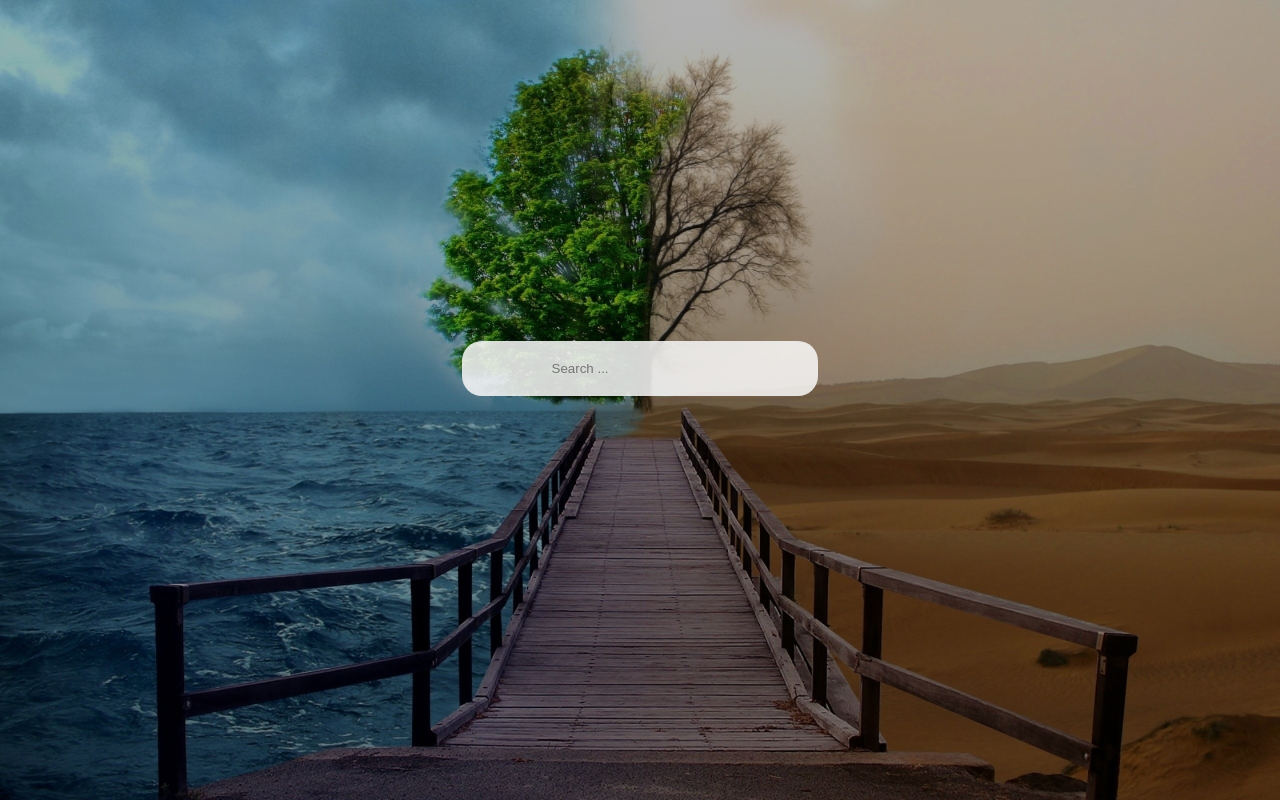
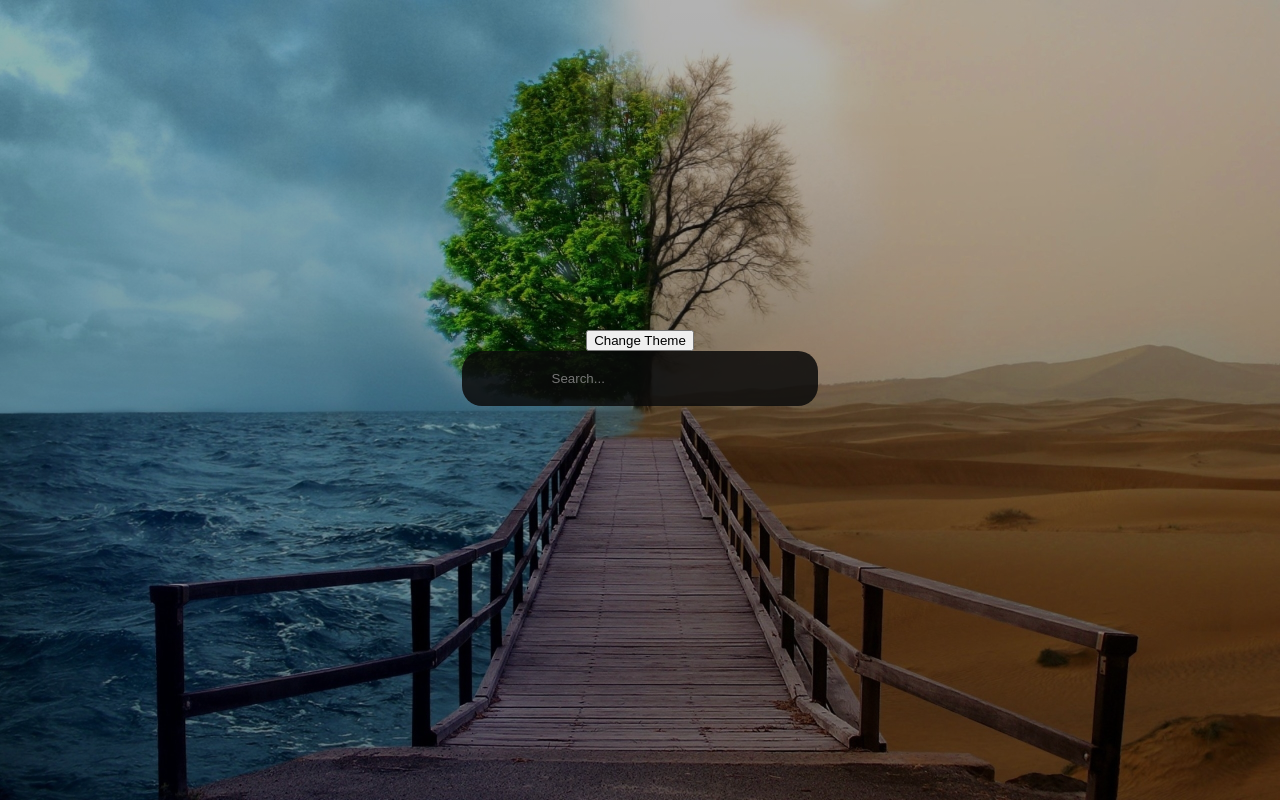
Before and after one commit to SantiagoRivanegra/Weather_PWA, a React (Create React App) app: page / in a window 1280 px wide. Built offline with nearby package versions, Linux system fonts and the light colour scheme; the HTML template or start-up script is replaced by a standard one.

Commit message:
Theme test

```diff
--- a/src/App.css
+++ b/src/App.css
@@ -20,23 +20,46 @@ html, body, #root {
   flex-direction: column;
 }
 
-.search {
+#ON.search {
   outline: none;
   padding: 20px 7%;
   border-radius: 20px;
   border: none;
   margin-bottom: 5%;
-  background: rgba(250, 250, 250, 0.85);
+  color: #1e2432;
+  background: rgba(250, 250, 250, 0.678);
 }
 
-.city {
+#OFF.search {
+  outline: none;
+  padding: 20px 7%;
+  border-radius: 20px;
+  border: none;
+  margin-bottom: 5%;
+  color: #aeb6c9;
+  background: rgba(10, 10, 10, 0.85);
+}
+
+#ON.city {
   display: flex;
   align-items: center;
   justify-content: center;
   flex-direction: column;
   padding: 40px 8%;
   border-radius: 20px;
-  background: rgba(250, 250, 250, 0.85);
+  background: rgba(250, 250, 250, 0.5);
+  box-shadow: 10px 10px 5px 0px rgba(15, 15, 15, 0.404);
+}
+
+#OFF.city {
+  display: flex;
+  align-items: center;
+  justify-content: center;
+  flex-direction: column;
+  padding: 40px 8%;
+  border-radius: 20px;
+  color: #aeb6c9;
+  background: rgba(10, 10, 10, 0.85);
   box-shadow: 10px 10px 5px 0px rgba(15, 15, 15, 0.404);
 }
 
@@ -46,11 +69,19 @@ p {
   letter-spacing: 0.05em;
 }
 
-.city-temp {
+#ON.city-temp {
   font-size: 5rem;
   font-weight: bold;
   margin-top: 10px;
   color: #1e2432;
+  text-align: center;
+}
+
+#OFF.city-temp {
+  font-size: 5rem;
+  font-weight: bold;
+  margin-top: 10px;
+  color: #aeb6c9;
   text-align: center;
 }
 
@@ -76,7 +107,14 @@ p {
   height: 100px;
 }
 
-.info {
+#ON.info {
+  display: flex;
+  flex-direction: column;
+  align-items: center;
+}
+
+#OFF.info {
+  color: #fff;
   display: flex;
   flex-direction: column;
   align-items: center;
--- a/src/App.js
+++ b/src/App.js
@@ -16,21 +16,31 @@ const App = () => {
     }
   }
 
+  const [light, setLight] = useState("OFF")
+  function handleLight(e){
+    e.preventDefault(e);
+    light === "OFF" ? setLight("ON") : setLight("OFF");
+  }
+
   return (
     <div className="main-container">
-      <input type='text' className='search' placeholder='Search ...' value={query} onChange={(e) => setQuery(e.target.value)} onKeyPress={search} />
+      <div  className = "container" id = {light}>
+              <button className = "indicator" onClick={e => handleLight(e)}>Change Theme</button>
+      </div>
+      {console.log(light)}
+      <input type='text' className='search' placeholder='Search...' value={query} id={light} onChange={(e) => setQuery(e.target.value)} onKeyPress={search} />
       {weather.main && (
-        <div className="city">
-          <h2 className="city-name">
+        <div className="city" id = {light}>
+          <h2 className="city-name" id = {light}>
             <span>{weather.name}</span>
             <sup>{weather.sys.country}</sup>
           </h2>
-          <div className="city-temp">
+          <div className="city-temp"id = {light}>
             {Math.round(weather.main.temp)}
             <sup>&deg;C</sup>
           </div>
           <div className="info">
-              <img className="city-icon" src={`https://openweathermap.org/img/wn/${weather.weather[0].icon}@2x.png`} alt={weather.weather[0].description} />
+              <img className="city-icon" id = {light} src={`https://openweathermap.org/img/wn/${weather.weather[0].icon}@2x.png`} alt={weather.weather[0].description} />
               <p>{weather.weather[0].description}</p>
           </div>
         </div>
```
